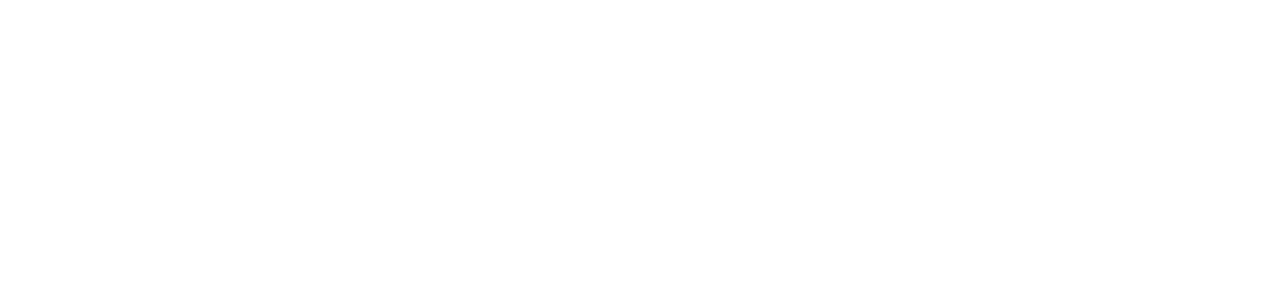
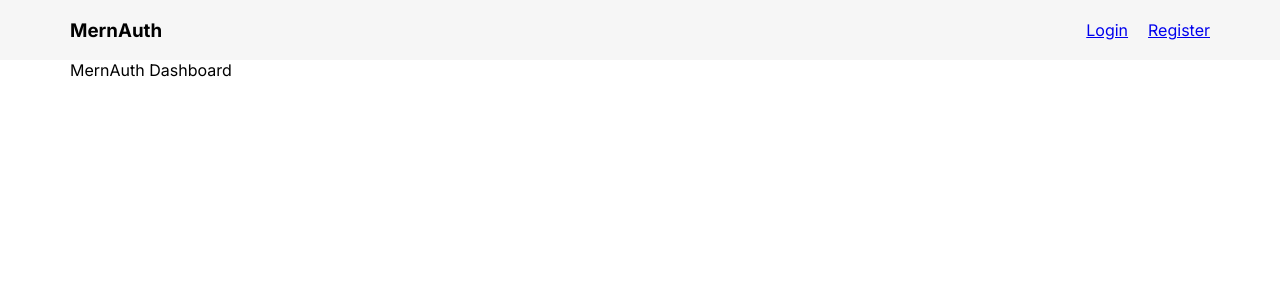
Before and after one commit to hirushaph/MernAuth-Frontend, a React (Vite) app: page /dashboard in a window 1280 px wide. Before the commit this address had no page. Shown: the top 300 px of the page. Built offline with nearby package versions, Linux system fonts and the light colour scheme.

Commit message:
Add conditional rendering to errormsg component

```diff
--- a/src/App.jsx
+++ b/src/App.jsx
@@ -2,6 +2,7 @@
 import AppLayout from "./components/AppLayout";
 import Register from "./pages/Register";
 import Login from "./pages/Login";
+import Dashboard from "./pages/Dashboard";
 
 function App() {
   return (
@@ -10,6 +11,7 @@
         <Route path="/" element={<AppLayout />}>
           <Route path="/register" element={<Register />} />
           <Route path="/login" element={<Login />} />
+          <Route path="/dashboard" element={<Dashboard />} />
         </Route>
       </Routes>
     </Router>
--- a/src/components/ErrorMsg.jsx
+++ b/src/components/ErrorMsg.jsx
@@ -3,9 +3,10 @@
 function ErrorMsg({ error }) {
   return (
     <div className="form-error">
-      {error.map((err, index) => (
-        <p key={index}>{err}</p>
-      ))}
+      {!Array.isArray(error) && <p>{error}</p>}
+
+      {Array.isArray(error) &&
+        error.map((err, index) => <p key={index}>{err}</p>)}
     </div>
   );
 }
--- a/src/components/Header.jsx
+++ b/src/components/Header.jsx
@@ -1,15 +1,22 @@
 import { NavLink } from "react-router-dom";
 import "./Header.css";
+import { useAuthContext } from "../hooks/useAuthContext";
 
 function Header() {
+  const { user } = useAuthContext();
   return (
     <header className="main-header">
       <div className="container">
         <h3 className="brand">MernAuth</h3>
         <nav className="nav-menu">
           <ul>
-            <NavLink to="/login">Login</NavLink>
-            <NavLink to="/register">Register</NavLink>
+            {user && <li>{user}</li>}
+            {!user && (
+              <>
+                <NavLink to="/login">Login</NavLink>
+                <NavLink to="/register">Register</NavLink>
+              </>
+            )}
           </ul>
         </nav>
       </div>
--- a/src/hooks/useSignup.js
+++ b/src/hooks/useSignup.js
@@ -30,7 +30,7 @@
         localStorage.setItem("user", JSON.stringify(json));
 
         // Update Authcontext
-        dispatch({ type: "account/login", payload: json });
+        dispatch({ type: "account/login", payload: json.username });
 
         setIsLoading(false);
         toast.success("Register Successfully");
@@ -39,7 +39,8 @@
       return json.error || json.errors;
     } catch (error) {
       setIsLoading(false);
-      setError("An error occurred during signup.");
+      setError([error.message]);
+      return "Internal Server Error";
     }
   }
 
--- a/src/pages/Dashboard.jsx
+++ b/src/pages/Dashboard.jsx
@@ -0,0 +1,5 @@
+function Dashboard() {
+  return <div>MernAuth Dashboard</div>;
+}
+
+export default Dashboard;
--- a/src/pages/Register.jsx
+++ b/src/pages/Register.jsx
@@ -126,9 +126,9 @@
       data.password,
       data.confirmPassword
     );
-    console.log(res);
+
     if (!res) {
-      navigate("/login");
+      navigate("/dashboard");
     } else {
       setFormError(res);
     }
@@ -144,6 +144,7 @@
 
         <form className="form" onSubmit={handleSubmit}>
           {formError && <ErrorMsg error={formError} />}
+
           {formInputs.map((input) => (
             <FormInput
               key={input.id}
```
